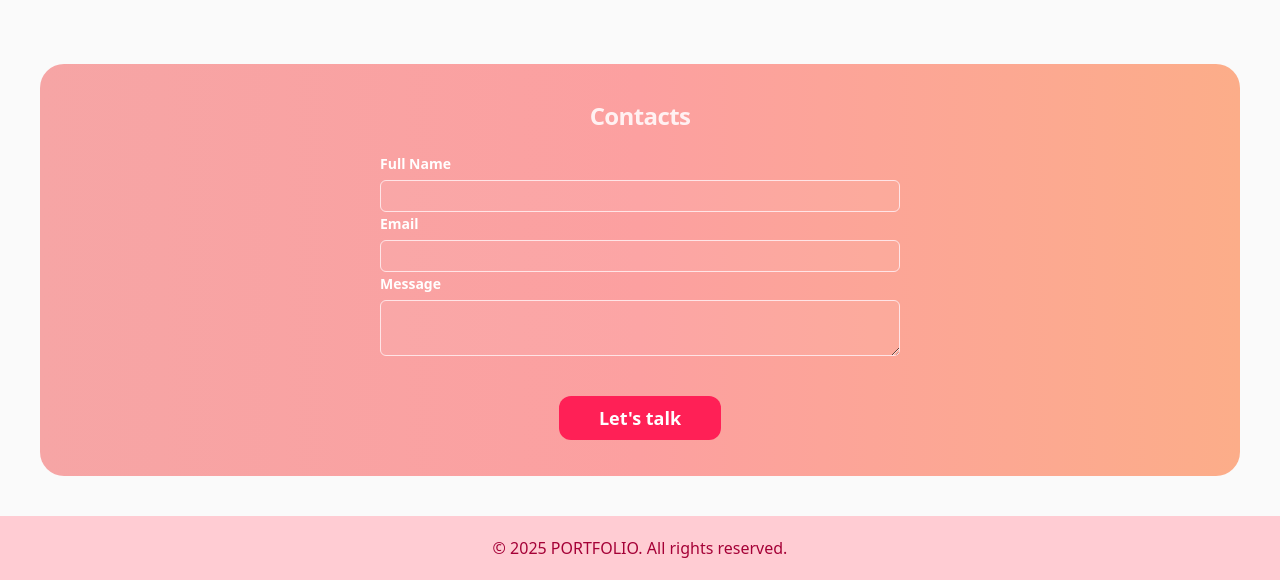
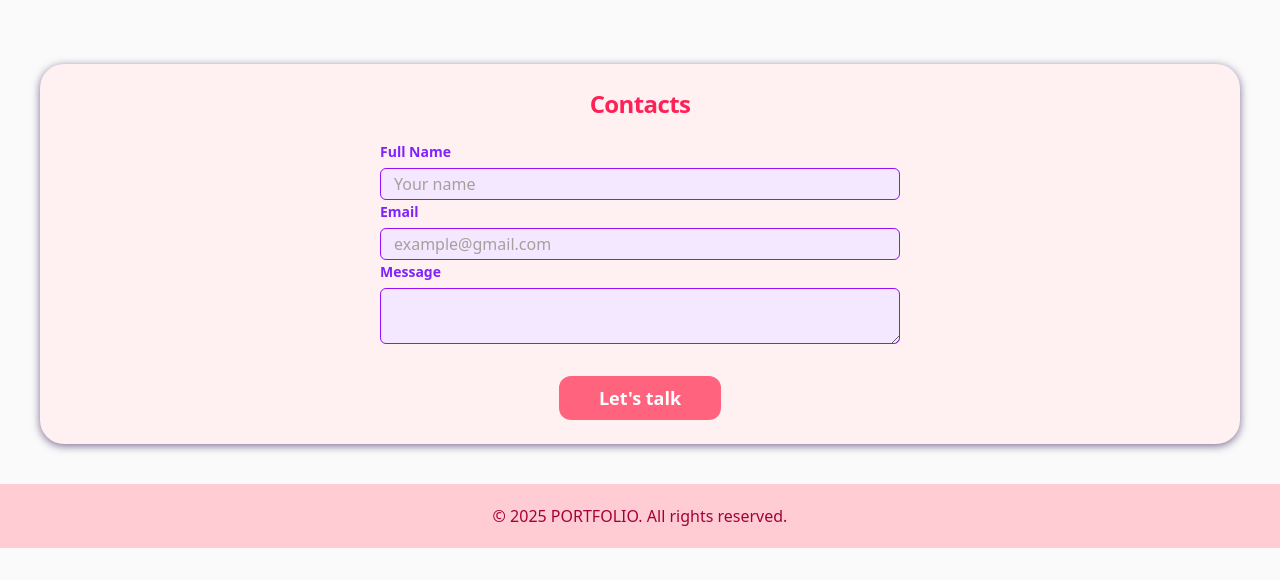
Before and after one commit to ANANYA-BERA/PORTFOLIO, a React (Vite) app in the folder Portfolio/: page / in a window 1280 px wide. Shown: the part 2376-2956 px from the top of the page. After the commit the page ends 2924 px from the top, so only its background shows below. Built offline with nearby package versions, Linux system fonts and the light colour scheme.

Commit message:
Contact section changed

```diff
--- a/Portfolio/src/Components/ContactSection/Contact.jsx
+++ b/Portfolio/src/Components/ContactSection/Contact.jsx
@@ -2,14 +2,14 @@ import { ChevronDownIcon } from '@heroicons/react/16/solid'
 
 export default function Contact() {
   return (
-    <div className="isolate gradient px-85 py-9 m-10 rounded-3xl">
+    <div className="isolate bg-rose-50 px-85 py-6 m-10 rounded-3xl shadow">
       <div className=" text-center">
-        <h2 className="text-2xl font-semibold tracking-tight text-rose-50 ">Contacts </h2>
+        <h2 className="text-2xl font-semibold tracking-tight text-rose-500 ">Contacts </h2>
       </div>
       <form action="#" method="POST" className="mx-auto mt-5 flex flex-col justify-center">
 
           <div className="sm:col-span-2">
-            <label htmlFor="email" className="block text-sm/6 font-semibold text-white">
+            <label htmlFor="email" className="block text-sm/6 font-semibold text-violet-600">
               Full Name
             </label>
             <div className="mt-1">
@@ -17,7 +17,8 @@ export default function Contact() {
                 id="fullname"
                 name="fullname"
                 type="text"
-                className="block w-full rounded-md bg-white/5 px-3.5 py-1 text-base text-white outline-1 -outline-offset-1 outline-rose-100 placeholder:text-gray-500 focus:outline-2 focus:-outline-offset-2 focus:outline-rose-200"
+                placeholder='Your name'
+                className="block w-full rounded-md bg-purple-100 px-3.5 py-1 text-base text-violet-600 outline-1 -outline-offset-1 outline-purple-600 placeholder:text-stone-400 focus:outline-2 focus:-outline-offset-2 focus:outline-purple-300"
               />
             </div>
           </div>
@@ -25,7 +26,7 @@ export default function Contact() {
 
 
           <div className="sm:col-span-2">
-            <label htmlFor="email" className="block text-sm/6 font-semibold text-white">
+            <label htmlFor="email" className="block text-sm/6 font-semibold text-violet-600">
               Email
             </label>
             <div className="mt-1">
@@ -34,13 +35,14 @@ export default function Contact() {
                 name="email"
                 type="email"
                 autoComplete="email"
-                className="block w-full rounded-md bg-white/5 px-3.5 py-1 text-base text-white outline-1 -outline-offset-1 outline-rose-100 placeholder:text-gray-500 focus:outline-2 focus:-outline-offset-2 focus:outline-rose-200"
+                placeholder='example@gmail.com'
+                className="block w-full rounded-md bg-purple-100 px-3.5 py-1 text-base text-violet-600 outline-1 -outline-offset-1 outline-purple-600 placeholder:text-stone-400 focus:outline-2 focus:-outline-offset-2 focus:outline-purple-300"
               />
             </div>
           </div>
 
           <div className="sm:col-span-2">
-            <label htmlFor="message" className="block text-sm/6 font-semibold text-white">
+            <label htmlFor="message" className="block text-sm/6 font-semibold text-violet-600">
               Message
             </label>
             <div className="mt-1">
@@ -48,17 +50,17 @@ export default function Contact() {
                 id="message"
                 name="message"
                 rows={2}
-                className="block w-full rounded-md bg-white/5 px-3.5 py-1 text-base text-white outline-1 -outline-offset-1 outline-rose-100 placeholder:text-gray-500 focus:outline-2 focus:-outline-offset-2 focus:outline-rose-200"
+                className="block w-full rounded-md bg-purple-100 px-3.5 py-1 text-base text-violet-600 outline-1 -outline-offset-1 outline-purple-600 placeholder:text-gray-500 focus:outline-2 focus:-outline-offset-2 focus:outline-purple-300"
                 defaultValue={''}
               />
             </div>
           </div>
 
 
-        <div className="mt-10 flex justify-center">
+        <div className="mt-8 flex justify-center">
           <button
             type="submit"
-            className=" bg-rose-500 text-white text-lg font-semibold rounded-xl py-2 px-10 transition durstion-300 ease-in-outhover:-translate-y-1 hover:scale-110"
+            className=" bg-rose-400 text-white text-lg font-semibold rounded-xl py-2 px-10 transition durstion-300 ease-in-outhover:-translate-y-1 hover:scale-110"
           >
             Let's talk
           </button>
--- a/Portfolio/src/Footer.jsx
+++ b/Portfolio/src/Footer.jsx
@@ -2,7 +2,7 @@ import React from 'react'
 
 const Footer = () => {
   return (
-    <div className='py-5 text-rose-800 text-xm bg-rose-200 text-center' >
+    <div className='py-5 text-rose-800 text-xm bg-rose-200 text-center font-medium' >
       <p>© 2025 PORTFOLIO. All rights reserved.</p>
     </div>
   )
```
